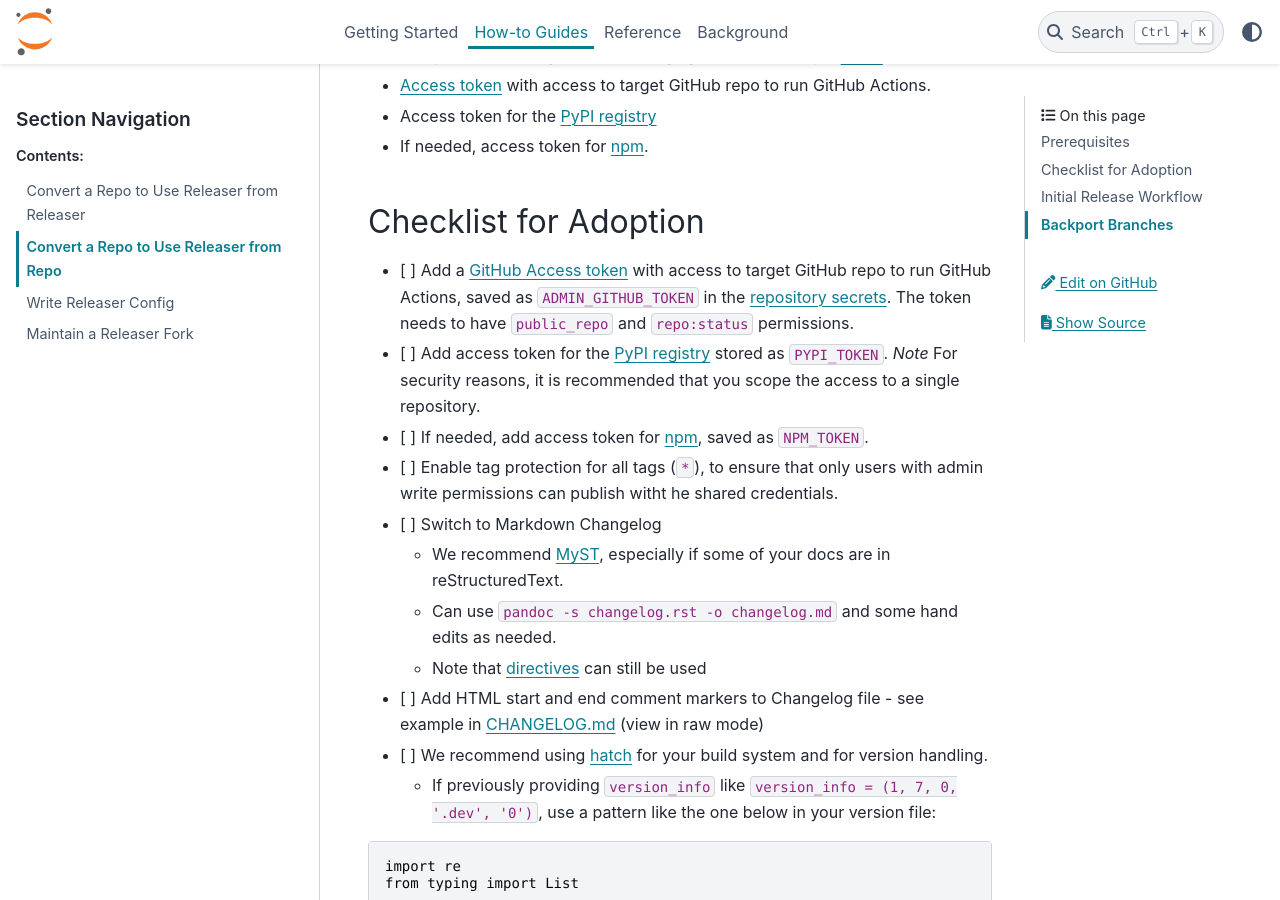
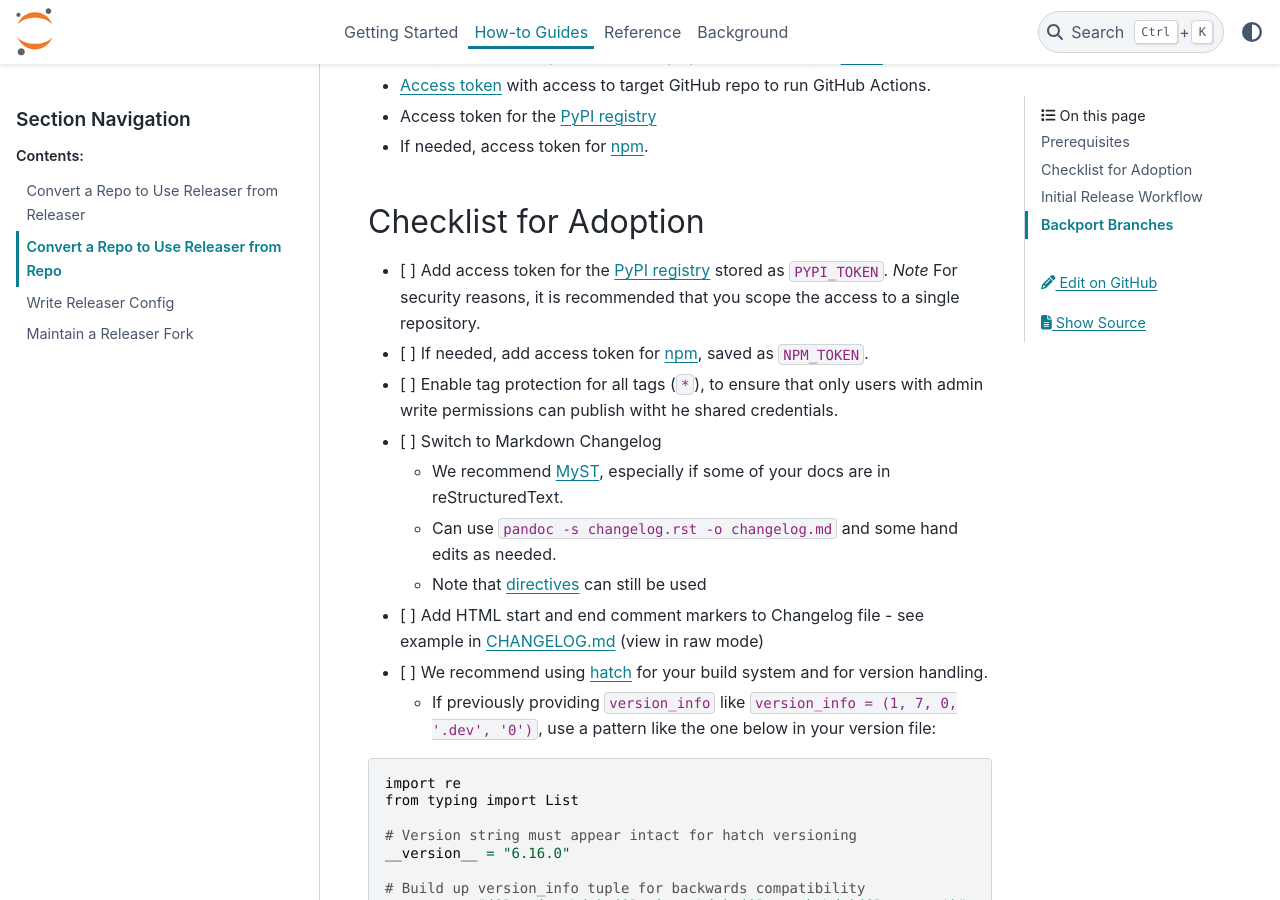
Before and after one commit to jupyter-server/jupyter_releaser, a Sphinx documentation site: the page built from docs/source/how_to_guides/convert_repo_from_repo.md, in a window 1280 px wide and 900 px high, scrolled down 439 px. Built offline with Sphinx 7.4.7 and the PyData theme 0.15.4, drawn with Linux system fonts in a browser that asks for light colours.

Commit message:
update docs and workflows

```diff
--- a/docs/source/how_to_guides/convert_repo_from_repo.md
+++ b/docs/source/how_to_guides/convert_repo_from_repo.md
@@ -14,9 +14,6 @@ See [checklist](#Checklist-for-Adoption) below for details:
 
 ## Checklist for Adoption
 
-- [ ] Add a [GitHub Access token](https://docs.github.com/en/github/authenticating-to-github/creating-a-personal-access-token) with access to target GitHub repo to run GitHub Actions, saved as
-      `ADMIN_GITHUB_TOKEN` in the [repository secrets](https://docs.github.com/en/actions/reference/encrypted-secrets#creating-encrypted-secrets-for-a-repository).
-      The token needs to have `public_repo` and `repo:status` permissions.
 - [ ] Add access token for the [PyPI registry](https://packaging.python.org/guides/publishing-package-distribution-releases-using-github-actions-ci-cd-workflows/#saving-credentials-on-github) stored as `PYPI_TOKEN`.
       _Note_ For security reasons, it is recommended that you scope the access
       to a single repository.
```
Also changed, not shown: 2 other files.
